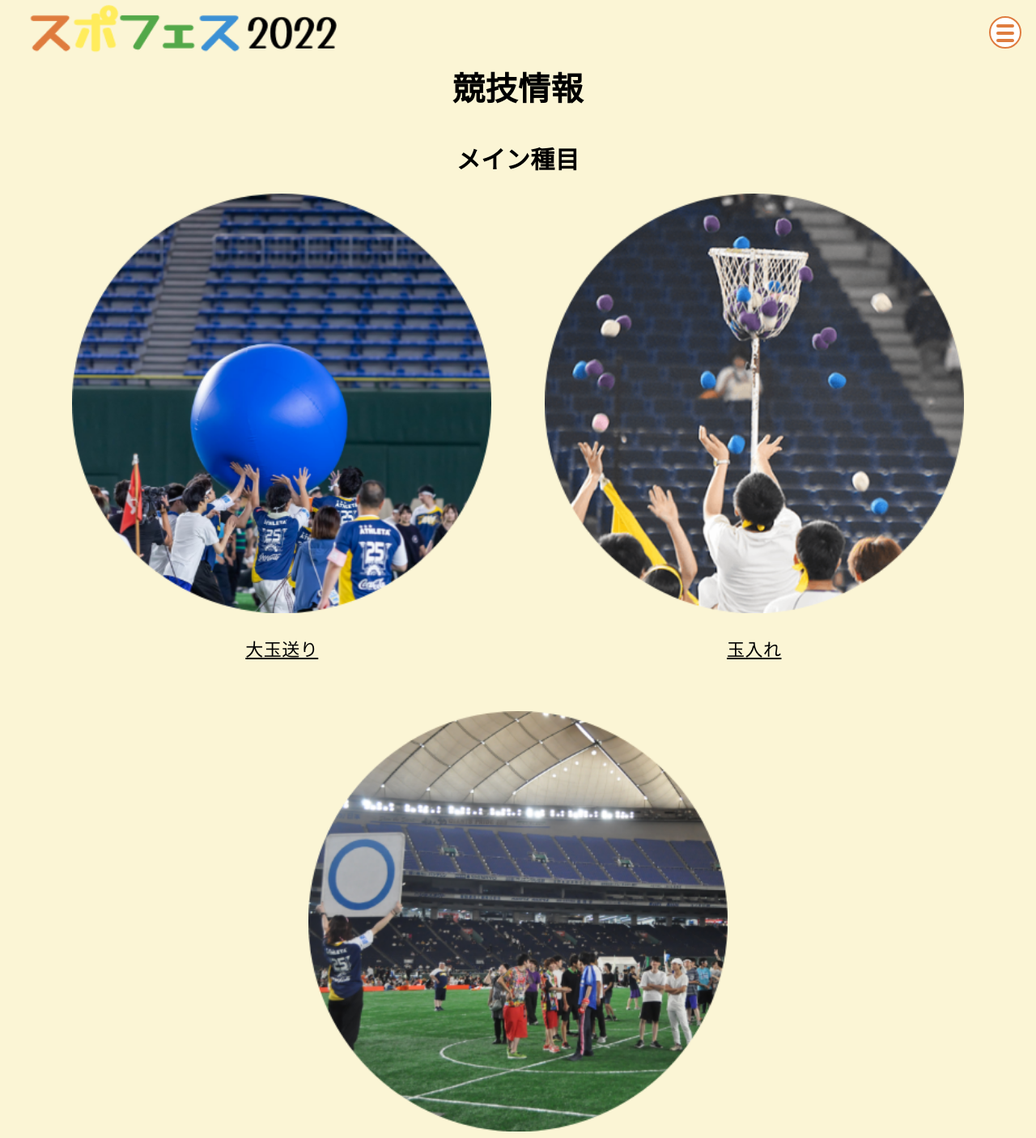
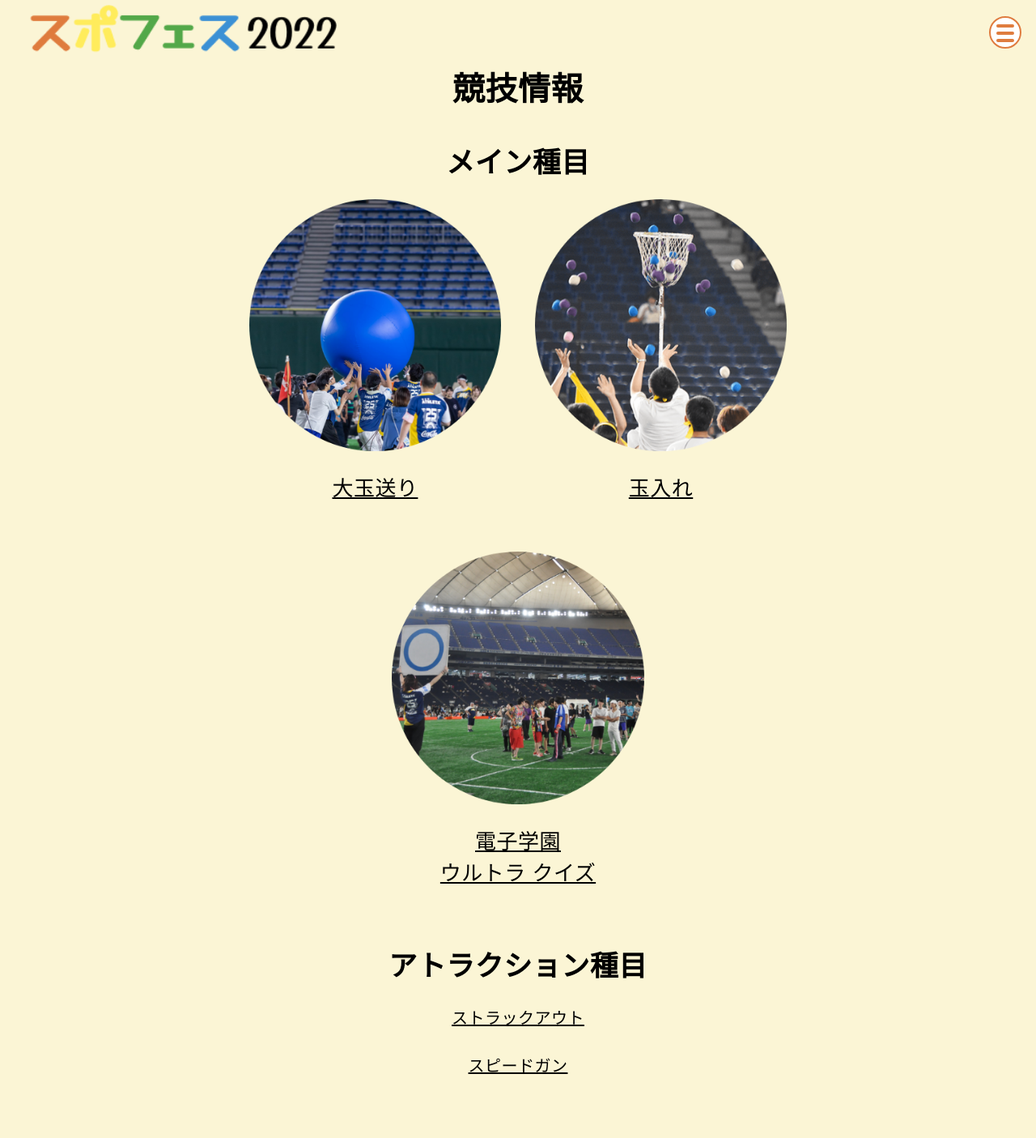
Before and after one commit to codelzn/jec_spfs_react, a Next.js app: page /competition in a window 1280 px wide. Shown: the top 1405 px of the page at 81% size. Built offline with nearby package versions, Linux system fonts and the light colour scheme; a web font is replaced by a local one.

Commit message:
fixbug:font-size

```diff
--- a/pages/competition.tsx
+++ b/pages/competition.tsx
@@ -17,7 +17,7 @@ const Competition: NextPage = () => {
           dialog.querySelector('.close')?.addEventListener('click', e => {
             e.stopPropagation();
             dialog.className = 'dialog';
-          })
+          });
         });
     });
   };
@@ -31,7 +31,7 @@ const Competition: NextPage = () => {
           競技情報｜第26回スポーツフェスティバル｜日本電子専門学校
         </title>
       </Head>
-      <HeadCom bgc='yellow' />
+      <HeadCom bgc="yellow" />
       <main>
         <h2>競技情報</h2>
         <section className="mainSp">
@@ -82,15 +82,15 @@ const Competition: NextPage = () => {
                 />
                 <figcaption>
                   <a>
-                    電子学園ウルトラ
+                    電子学園
                     <br />
-                    クイズ
+                    ウルトラ クイズ
                   </a>
                 </figcaption>
               </figure>
               <div className="dialog">
                 <div className="content">
-                  <h4>電子学園ウルトラクイズ</h4>
+                  <h4 className='over'>電子学園<br />ウルトラクイズ</h4>
                   <p>
                     日本電子に関係するクイズが〇×形式で出題されま
                     す。全員参加できるので気軽に参加してみましょう！
--- a/styles/Competition.module.scss
+++ b/styles/Competition.module.scss
@@ -4,19 +4,20 @@
   :global {
     main {
       display: flex;
+      max-width: 768px;
       flex-direction: column;
       align-items: center;
       margin: 80px auto 0;
       h2 {
         text-align: center;
-        font-size: vh(40);
+        font-size: 2.1875rem;
         margin-bottom: vh(40);
       }
       .mainSp {
         width: 90%;
         margin-bottom: vh(80);
         h3 {
-          font-size: vh(30);
+          font-size: 1.875rem;
           text-align: center;
           margin-bottom: vh(22);
         }
@@ -40,7 +41,7 @@
                 margin-top: vh(20);
                 text-align: center;
                 a {
-                  font-size: vh(22);
+                  font-size: 1.25rem;
                   color: #000;
                   text-decoration: underline;
                 }
@@ -54,7 +55,7 @@
         width: 90%;
         margin-bottom: vh(80);
         h3 {
-          font-size: vh(30);
+          font-size: 1.875rem;
           text-align: center;
           margin-bottom: vh(22);
         }
@@ -65,7 +66,7 @@
               margin-bottom: vh(26);
             }
             a {
-              font-size: vh(22);
+              font-size: 1.25rem;
               color: #000;
               text-decoration: underline;
             }
@@ -91,7 +92,7 @@
       .content {
         border-radius: 3px;
         width: 80vw;
-        height: 50vh;
+        height: 60vh;
         position: fixed;
         z-index: 10;
         top: 50%;
@@ -101,9 +102,12 @@
         h4 {
           text-align: center;
           display: block;
-          height: vh(60);
-          font-size: vh(40);
+          height: 50px;
+          font-size: 1.875rem;
           background-color: #ebbf59;
+          &.over {
+            height: 100px;
+          }
         }
         p {
           display: block;
@@ -130,19 +134,19 @@
         }
         .mainSp {
           h3 {
-            font-size: 1.875rem;
+            font-size: 2.1875rem;
           }
           ul {
             li {
               figure figcaption a {
-                font-size: 1.375rem;
+                font-size: 1.625rem;
               }
             }
           }
         }
         .attractions {
           h3 {
-            font-size: 1.875rem;
+            font-size: 2.1875rem;
           }
         }
       }
```
Also changed, not shown: styles/Venue.module.scss (+5 -2 lines).
